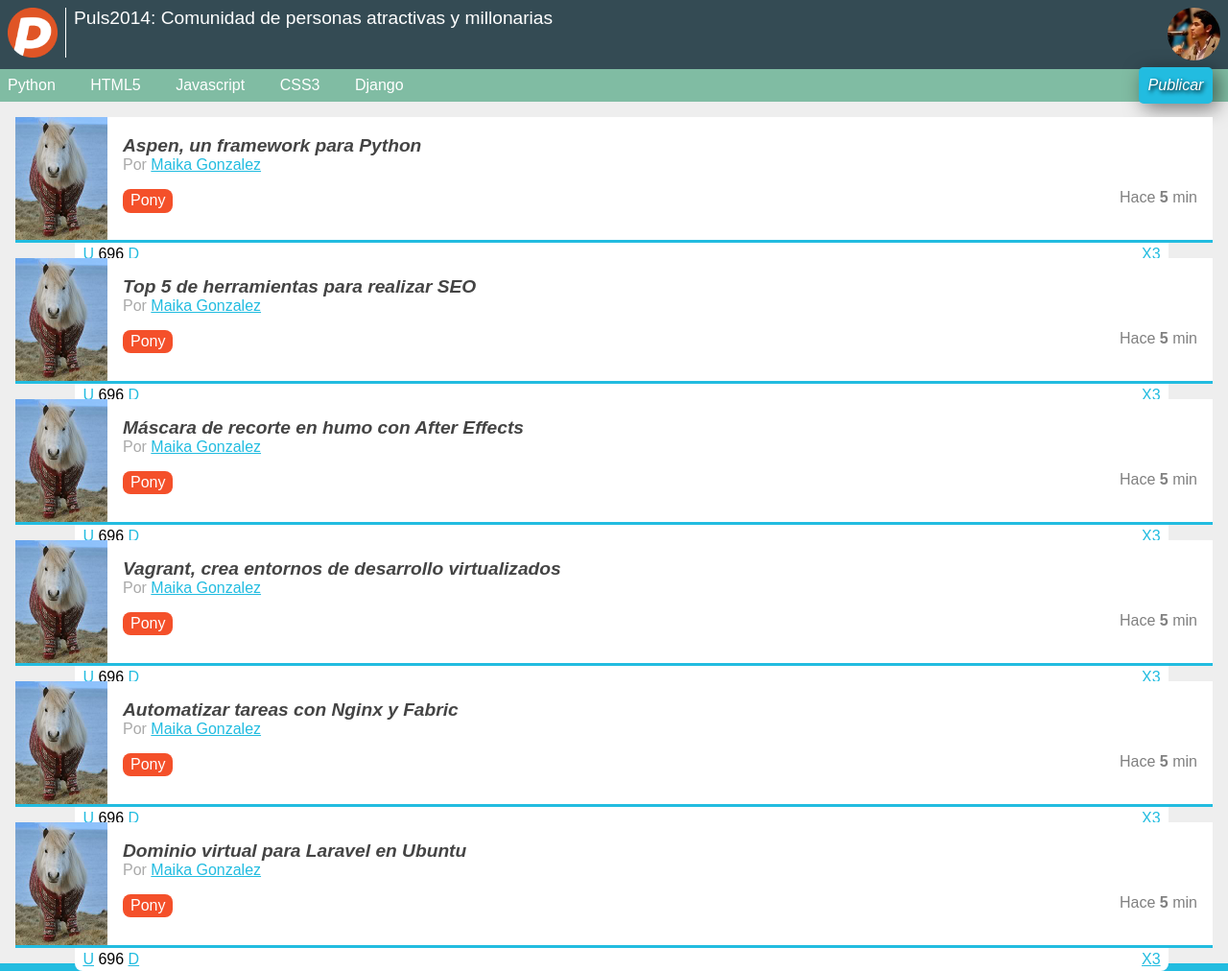
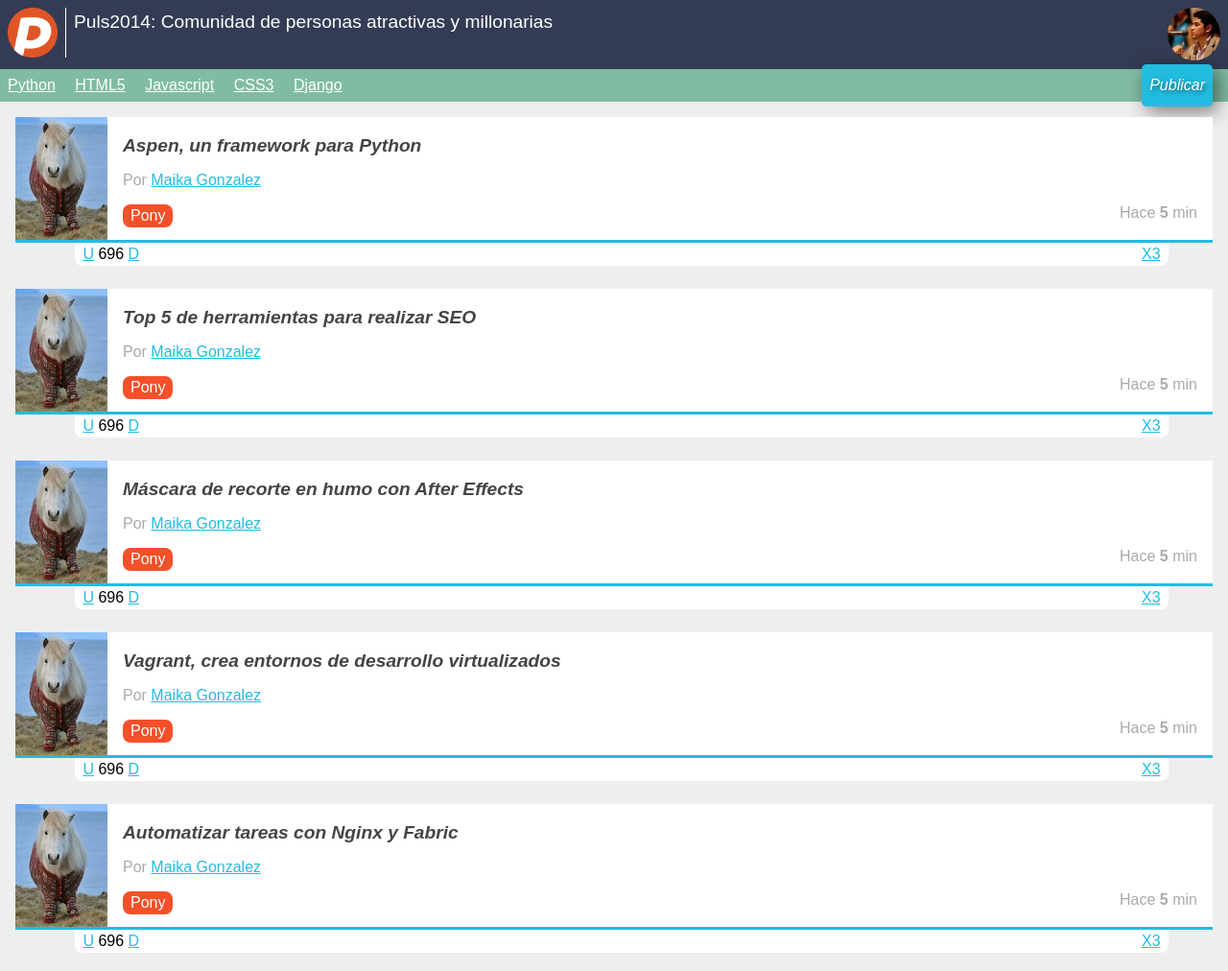
Before and after one commit to COANelmejor/Puls2014-mejorando.la-COANelmejor, a plain HTML site: page index.html in a window 1280 px wide. Shown: the top 1012 px of the page at 96% size. Drawn offline with Linux system fonts and the light colour scheme.

Commit message:
estilos_COAN como freddier

```diff
--- a/estilos_COAN.css
+++ b/estilos_COAN.css
@@ -5,16 +5,15 @@ a
 body
 {
 	background: #EEEEEE;
-	font-family: arial;
+	font-family: Arial;
 	font-size: 16px;
 }
 footer
 {
+	color: rgba(255,255,255,0.7);
 	background: #22BCE0;
-	color: rgba(255,255,255,.7);
-	font-size: 16px;
+	text-align: center;
 	padding: 1em;
-	text-align: center;
 }
 footer p:first-child
 {
@@ -24,18 +23,21 @@ footer p:last-child
 {
 	margin-top: 0;
 }
-footer p:last-child:after,
+footer p:last-child:after
+{
+	content: " -";
+}
 footer p:last-child:before
 {
-	content: " - ";
+	content: "- ";
 }
 header
 {
-	position: relative;
-	padding: 0.5em;
-	background: #344B54;
+	background: #343B54;
 	color: white;
 	overflow: hidden;
+	padding: 0.5em;
+	position: relative;
 }
 header figure
 {
@@ -43,13 +45,13 @@ header figure
 }
 header h1
 {
-	margin: 0 70px 0 0;
 	font-size: 1.2em;
 	font-weight: normal;
+	margin: 0.2em 70px 0 0;
 }
 header #avatar
 {
-	margin: .5em .5em 0 0;
+	margin: 0.5em 0.5em 0 0;
 	position: absolute;
 	right: 0;
 	top: 0;
@@ -62,49 +64,48 @@ header #avatar img
 header #logo img
 {
 	border-right: 1px solid white;
+	margin-right: 0.5em;
 	padding-right: 0.5em;
-	margin-right: 0.5em;
 	width: 52px;
 }
 nav
 {
 	background: #80BCA3;
-	color: white;
+	padding: 0 0.5em;
+	position: relative;
 }
 nav ul
 {
-	position: relative;
+	list-style: none;
 	margin: 0;
 	padding: 0;
-	list-style: none;
-}
-nav ul li
-{
-	margin: 0 1em 0 0;
-	display: inline-block;
-}
-nav ul li a
-{
-	color: white;
-	display: block;
-	padding: 0.5em;
-	text-decoration: none;
 }
 nav ul #publicar_nav
 {
-	border-radius: 5px;
 	position: absolute;
+	top: -0.3em;
 	right: 0;
-	top: -0.1em;
 }
 nav ul #publicar_nav a
 {
 	background: #22BCE0;
 	border-radius: 5px;
 	box-shadow: rgba(0,0,0,0.5) 5px 5px 20px;
-	padding: 0.6em 0.6em;
 	font-style: italic;
-	text-shadow: rgba(0,0,0,1) 2px 2px 4px;	;
+	padding: 0.8em 0.5em;
+	text-decoration: none;
+	text-shadow: rgba(0,0,0,0.5) 2px 2px 5px;
+}
+nav ul li
+{
+	display: inline-block;
+	margin: 0 1em 0 0;
+}
+nav ul li a
+{
+	color: white;
+	display: block;
+	padding: 0.5em 0;
 }
 #contenido
 {
@@ -112,10 +113,11 @@ nav ul #publicar_nav a
 }
 #contenido .item
 {
-	position: relative;
 	background: white;
 	border-bottom: 3px solid #22BCE0;
+	margin-bottom: 3em;
 	min-height: 128px;
+	position: relative;
 }
 #contenido .item .autor_item
 {
@@ -124,17 +126,18 @@ nav ul #publicar_nav a
 #contenido .item .datos_item
 {
 	margin: 1em 1em 0 0;
+	text-align: right;
 }
 #contenido .item .datos_item .fecha_item
 {
-	float: right;
-	color: gray;
+	color: #AAA;
 }
 #contenido .item .datos_item .tag_item
 {
 	background: #F4502A;
 	border-radius: 0.5em;
 	color: white;
+	float: left;
 	display: inline-block;
 	padding: 0.2em 0.5em;
 	text-decoration: none;
@@ -142,23 +145,17 @@ nav ul #publicar_nav a
 #contenido .item .imagen_item
 {
 	float: left;
-	margin-right: 1em;
+	margin: 0 1em 0 0;
+}
+#contenido .item .imagen_item img
+{
+	width: 96px;
 }
 #contenido .item .titulo_item
 {
 	font-size: 1.2em;
 	font-style: italic;
 	padding: 1em 1em 0 0;
-	margin-bottom: 0;
-}
-#contenido .item .titulo_item a
-{
-	color: #444;
-	text-decoration: none;
-}
-#contenido .item .imagen_item img
-{
-	width: 96px;
 }
 #contenido .item .titulo_item a
 {
```
